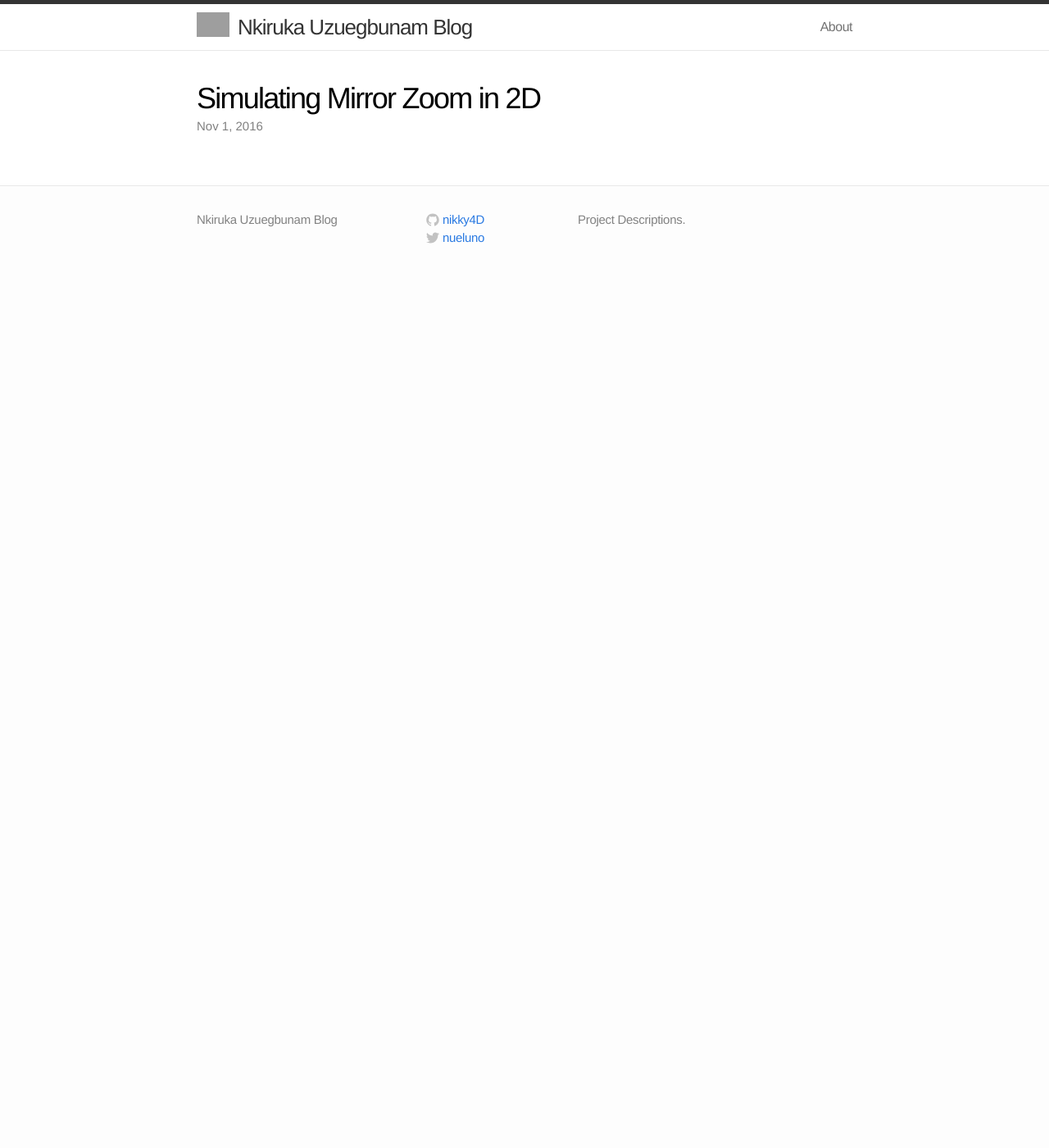
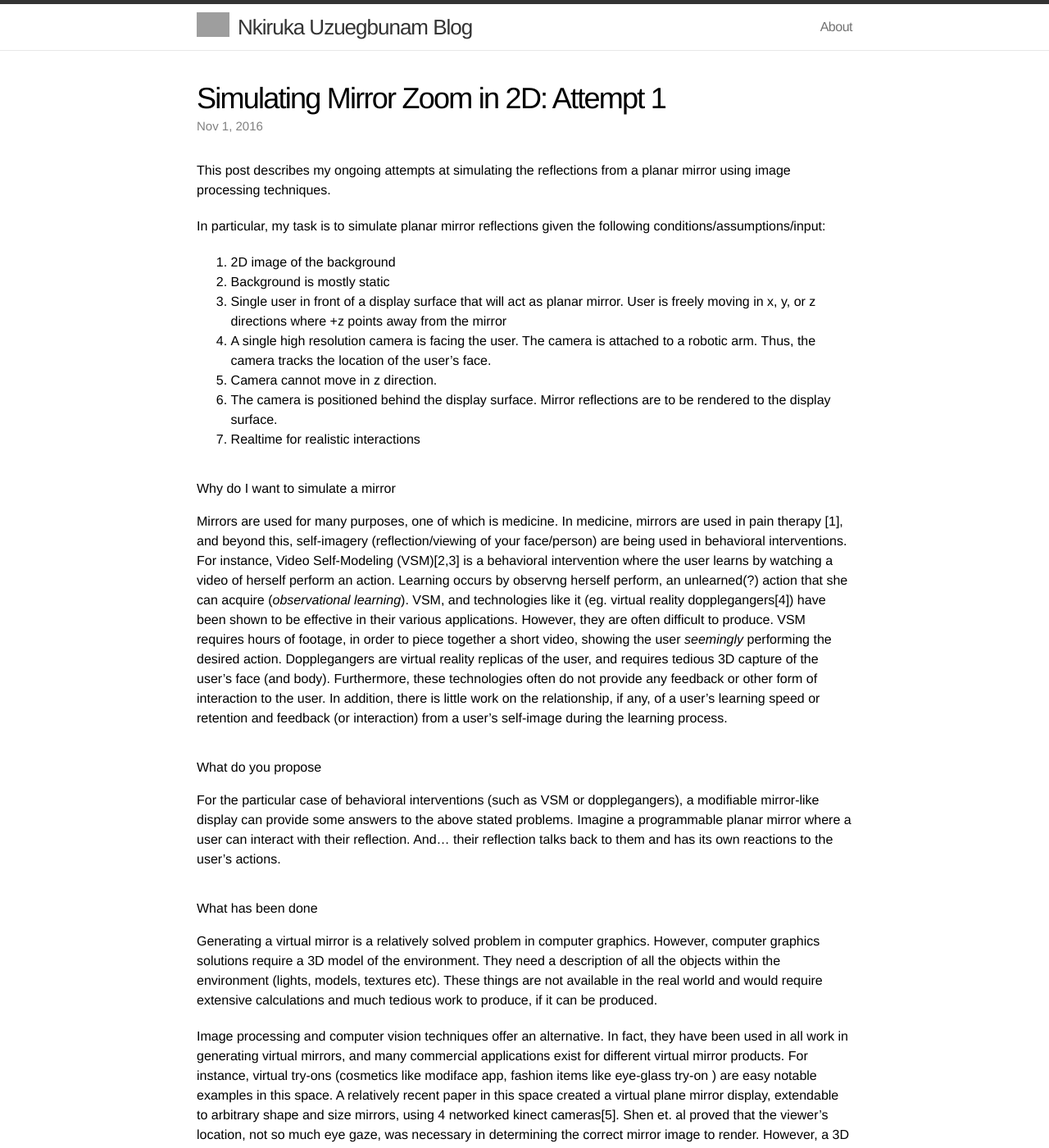
Before and after one commit to nikky4D/nikky4D.github.io, a Jekyll site: the page built from _posts/2016-11-01-creating-mirror.markdown, in a window 1280 px wide and 1400 px high. Shown: the whole window at 82% size. Built offline with Jekyll 4.4.1, drawn with Linux system fonts in a browser that asks for light colours; some of the changed text lies outside the part shown; grey boxes are pictures that could not be loaded.

Commit message:
Mirror Post Zooming Part 1

```diff
--- a/_posts/2016-11-01-creating-mirror.markdown
+++ b/_posts/2016-11-01-creating-mirror.markdown
@@ -1,6 +1,72 @@
 ---
 layout: post
-title:  Simulating Mirror Zoom in 2D
-excerpt: Using image processing/computer vision to simulate a mirror
+title:  "Simulating Mirror Zoom in 2D: Attempt 1"
+excerpt: "Using image processing or computer vision to simulate a mirror"
 date:   2016-11-01 1:00 PM
 ---
+
+This post describes my ongoing attempts at simulating the reflections from a planar mirror using image processing techniques.
+
+In particular, my task is to simulate planar mirror reflections given the following conditions/assumptions/input:
+
+1. 2D image of the background
+
+2. Background is mostly static
+
+3. Single user in front of a display surface that will act as planar mirror. User is freely moving in x, y, or z directions where +z points away from the mirror
+
+4. A single high resolution camera is facing the user. The camera is attached to a robotic arm. Thus, the camera tracks the location of the user's face.
+
+5. Camera cannot move in z direction.
+
+6. The camera is positioned behind the display surface. Mirror reflections are to be rendered to the display surface.
+
+7. Realtime for realistic interactions
+
+# Why do I want to simulate a mirror
+
+Mirrors are used for many purposes, one of which is medicine. In medicine, mirrors are used in pain therapy [1], and beyond this, self-imagery (reflection/viewing of your face/person) are being used in behavioral interventions. For instance, Video Self-Modeling (VSM)[2,3] is a behavioral intervention where the user learns by watching a video of herself perform an action. Learning occurs by observng herself perform, an unlearned(?) action that she can acquire (*observational learning*). VSM, and technologies like it (eg. virtual reality dopplegangers[4]) have been shown to be effective in their various applications. However, they are often difficult to produce. VSM requires hours of footage, in order to piece together a short video, showing the user *seemingly* performing the desired action. Dopplegangers are virtual reality replicas of the user, and requires tedious 3D capture of the user's face (and body). Furthermore, these technologies often do not provide any feedback or other form of interaction to the user. In addition, there is little work on the relationship, if any, of a user's learning speed or retention and feedback (or interaction) from a user's self-image during the learning process.
+
+# What do you propose
+
+For the particular case of behavioral interventions (such as VSM or dopplegangers), a modifiable mirror-like display can provide some answers to the above stated problems. Imagine a programmable planar mirror where a user can interact with their reflection. And... their reflection talks back to them and has its own reactions to the user's actions.
+
+
+# What has been done
+
+Generating a virtual mirror is a relatively solved problem in computer graphics. However, computer graphics solutions require a 3D model of the environment. They need a description of all the objects within the environment (lights, models, textures etc). These things are not available in the real world and would require extensive calculations and much tedious work to produce, if it can be produced.
+
+Image processing and computer vision techniques offer an alternative. In fact, they have been used in all work in generating virtual mirrors, and many commercial applications exist for different virtual mirror products. For instance, virtual try-ons (cosmetics like modiface app, fashion items like eye-glass try-on ) are easy notable examples in this space. A relatively recent paper in this space created a virtual plane mirror display, extendable to arbitrary shape and size mirrors, using 4 networked kinect cameras[5]. Shen et. al proved that the viewer's location, not so much eye gaze, was necessary in determining the correct mirror image to render. However, a 3D model of the background was necessary, required networking kinect cameras, and extensive cleaning of the depth images returned from the cameras.
+
+While I need to do more work in my research into relevant papers, I do not believe there have been many more advances in the real-time simulation of a virtual mirror (Please let me know via email or twitter if you disagree, with the attendant papers for reference).
+
+# What now
+
+In this work, I want to modify the work of Shen et. al[5] in the following ways:
+
+1. To remove the need for a 3D background model, use a 2D background image instead. This will be faster to acquire than depth-scanning the environment.
+
+2. To track the user's location in 3D space, track the user's x-y location. That is, track the eye/face location using a camera attached to a robotic arm. As the user's head moves, the camera moves with it. Then hallucinate the zooming effect on the mirror image when the user moves away or toward the display.
+
+3. To segment out the user without a kinect, use a high def stereo camera that works realtime. The estimated depth can provide an easy layer-wise depth segmentation scheme.
+
+4. To ensure the camera tracks the user's face, the display can be a one-way mirror, with the camera behind the mirror, and the user in front of it. The allows the camera to center the user's face in the image at all times. It should make the rendering easier. Will prove/disprove it later.
+
+# Thus far
+
+Thus far, I am working on hallucinating the zooming effect, and will explain my progress and my experiments in my next post.
+
+
+
+# References
+
+
+1. Ramachandran, Vilayanur S., Diane Rogers-Ramachandran, and Steve Cobb. "Touching the phantom limb." Nature 377.6549 (1995): 489-490.
+
+2. Dowrick, Peter W. "A review of self modeling and related interventions." Applied and preventive psychology 8.1 (2000): 23-39.
+
+3. Buggey, Tom. Seeing is believing: Video self-modeling for people with autism and other developmental disabilities. Woodbine House, 2009.
+
+4. Fox, Jesse, and Jeremy N. Bailenson. "Virtual self-modeling: The effects of vicarious reinforcement and identification on exercise behaviors." Media Psychology 12.1 (2009): 1-25.
+
+5. Shen, Ju, et al. "Virtual mirror rendering with stationary rgb-d cameras and stored 3-d background." IEEE Transactions on Image Processing 22.9 (2013): 3433-3448.
```
